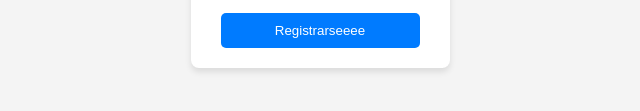
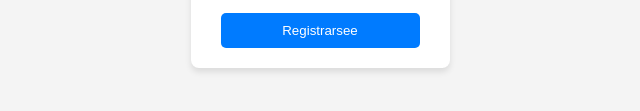
Before and after one commit to Kxcwrx/LoginHtml, a plain HTML site: page index.html in a window 1280 px wide. Shown: the part 481-592 px from the top of the page, 320-960 px from the left. Drawn offline with Linux system fonts and the light colour scheme.

Commit message:
Cambiosssskj

```diff
--- a/index.html
+++ b/index.html
@@ -15,7 +15,7 @@
       <button type="submit">Ingresar</button>
     </form>
     <p id="response-message"></p>
-    <button id="register-btn">Registrarseeee</button>
+    <button id="register-btn">Registrarsee</button>
   </div>
 
   <script src="script.js"></script>
```
